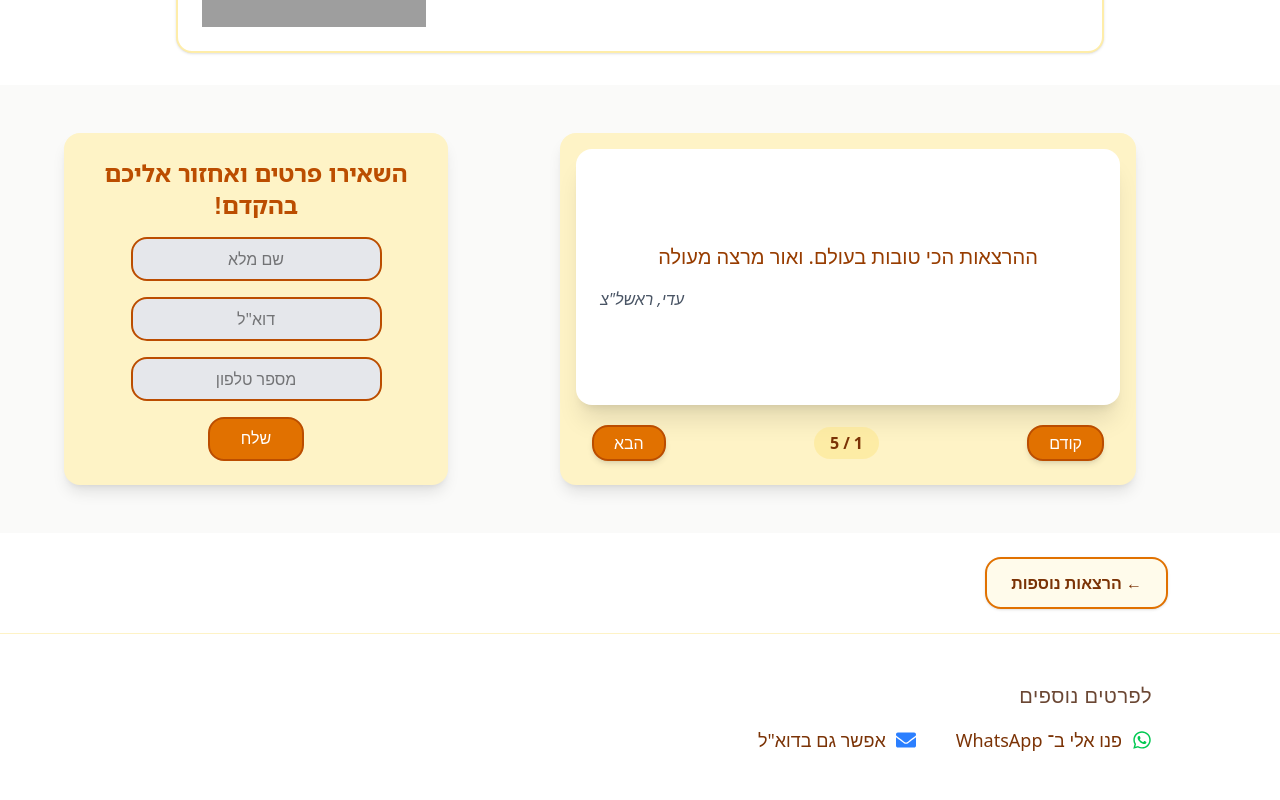
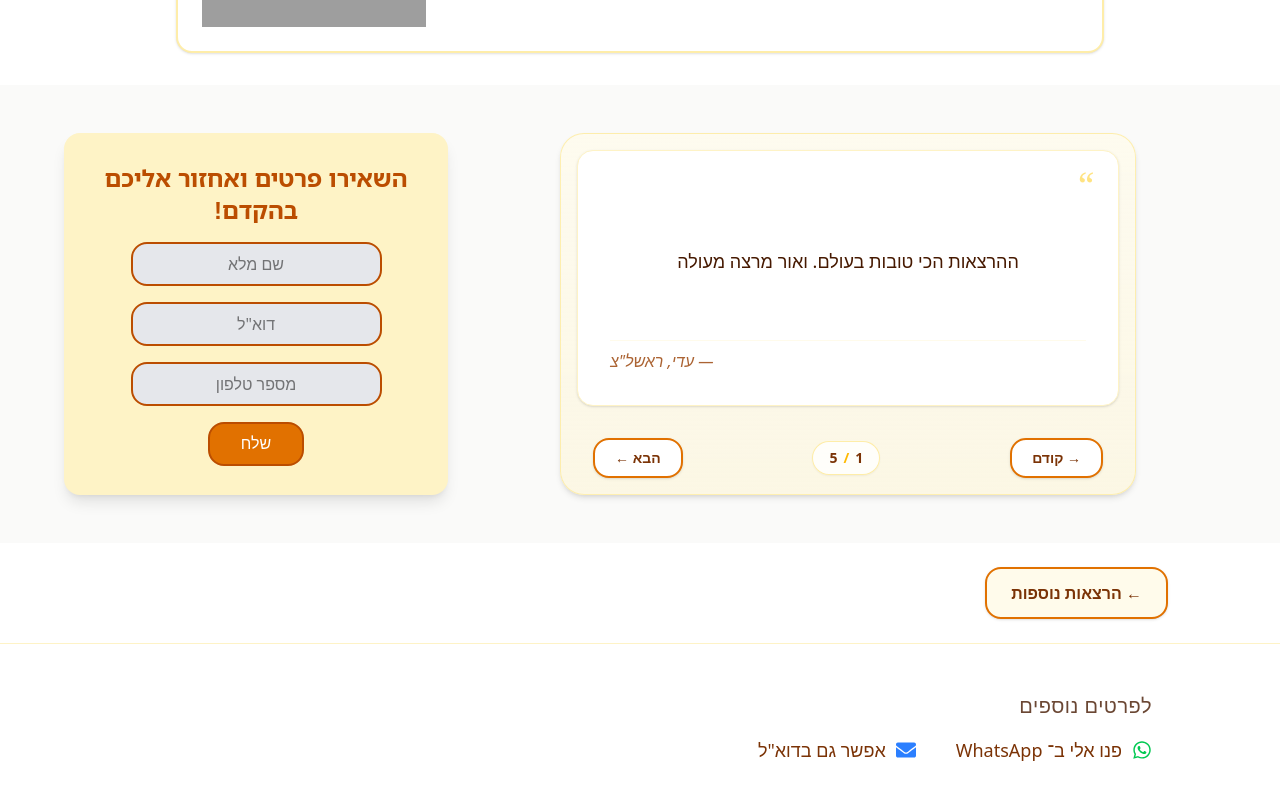
Before and after one commit to Oravid85/mynewsite, a React (Vite) app: page /#/ in a window 1280 px wide. Shown: the part 2456-3256 px from the top of the page. Built offline with nearby package versions, Linux system fonts and the light colour scheme; grey boxes are pictures that could not be loaded; a web font is replaced by a local one.

Commit message:
קרוסלה מעודכנת

```diff
--- a/src/components/RecomCar.jsx
+++ b/src/components/RecomCar.jsx
@@ -18,9 +18,9 @@ export default function RecomCar({
 
   return (
     <div className="w-full flex justify-center my-4 md:my-0 h-full" dir="ltr">
-      {" "}
-      {/* הקונטיינר הצהוב - ללא Padding בצדדים כדי לא להרוס את חישוב ה-100% */}
-      <div className="flex flex-col relative h-full w-full max-w-xl mx-4 overflow-hidden rounded-2xl shadow-lg bg-amber-100 pt-4">
+      {/* הקונטיינר הראשי - רקע נקי ועדין עם מסגרת עדינה */}
+      <div className="flex flex-col relative h-full w-full max-w-xl mx-4 overflow-hidden rounded-3xl shadow-md border border-amber-200/60 bg-gradient-to-b from-amber-50/70 to-amber-100/40 pt-4 pb-16">
+
         {/* פס הסליידים שזז */}
         <div
           className="h-[280px] flex transition-transform duration-500 ease-in-out"
@@ -32,17 +32,23 @@ export default function RecomCar({
               key={index}
               className="w-full flex-shrink-0 flex justify-center px-4"
             >
-              {/* הכרטיסייה הלבנה - העיצוב עצמו */}
+              {/* הכרטיסייה הפנימית - מראה מודרני ונקי עם צללית רכה */}
               <div
-                className="w-full flex flex-col items-center justify-center bg-white h-64 rounded-2xl shadow-xl p-6"
+                className="w-full flex flex-col items-center justify-between bg-white h-64 rounded-2xl shadow-sm border border-amber-100 p-8 relative"
                 dir="rtl"
               >
-                <p className="text-2xl md:text-xl text-center font-medium text-amber-800 px-2">
+                {/* אייקון מרכאות קטן ואסתטי למעלה */}
+                <span className="text-4xl text-amber-300 font-serif leading-none absolute top-4 right-6 select-none opacity-60">
+                  “
+                </span>
+
+                <p className="text-xl md:text-lg text-center font-medium text-amber-950 px-2 leading-relaxed z-10 my-auto">
                   {item.text}
                 </p>
+
                 {item.author && (
-                  <p className="w-full text-lg md:text-base flex justify-end mt-4 text-gray-600 italic">
-                    {item.author}
+                  <p className="w-full text-base flex justify-end text-amber-800/80 font-medium italic border-t border-amber-50 pt-2">
+                    — {item.author}
                   </p>
                 )}
               </div>
@@ -52,28 +58,28 @@ export default function RecomCar({
 
         {/* ניווט ומספור */}
         <div
-          className="absolute bottom-6 left-0 right-0 flex justify-center items-center px-8"
+          className="absolute bottom-4 left-0 right-0 flex justify-center items-center px-8"
           dir="rtl"
         >
           <div className="w-full flex justify-between items-center">
             <button
               onClick={prevSlide}
-              className="border-2 border-amber-700 bg-amber-600 rounded-2xl shadow-md px-5 py-1 text-white hover:bg-amber-700 transition-all active:scale-95"
+              className="inline-flex items-center justify-center px-5 py-2 border-2 border-amber-600 bg-white hover:bg-amber-50 text-amber-900 font-semibold rounded-2xl shadow-sm transition-all duration-300 active:scale-95 text-sm"
             >
-              קודם
+              → קודם
             </button>
 
-            <div className="flex items-center justify-center font-bold text-amber-900 bg-amber-200/50 px-4 py-1 rounded-full">
+            <div className="flex items-center justify-center font-bold text-amber-900 bg-white/80 border border-amber-200/70 px-4 py-1.5 rounded-full shadow-xs text-sm">
               <span>{slide + 1}</span>
-              <span className="mx-1">/</span>
+              <span className="mx-1.5 text-amber-400">/</span>
               <span>{items.length}</span>
             </div>
 
             <button
               onClick={nextSlide}
-              className="border-2 border-amber-700 bg-amber-600 rounded-2xl shadow-md px-5 py-1 text-white hover:bg-amber-700 transition-all active:scale-95"
+              className="inline-flex items-center justify-center px-5 py-2 border-2 border-amber-600 bg-white hover:bg-amber-50 text-amber-900 font-semibold rounded-2xl shadow-sm transition-all duration-300 active:scale-95 text-sm"
             >
-              הבא
+              הבא ←
             </button>
           </div>
         </div>
```
